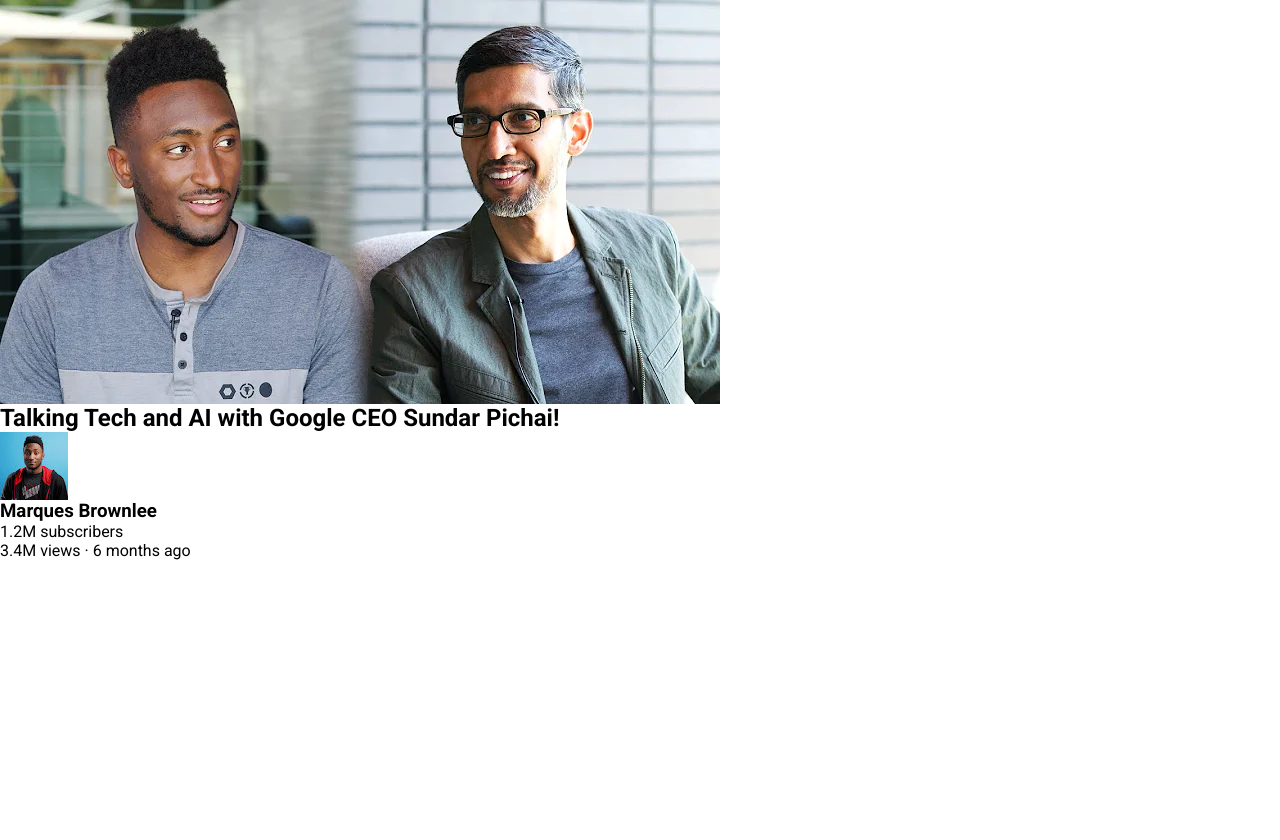
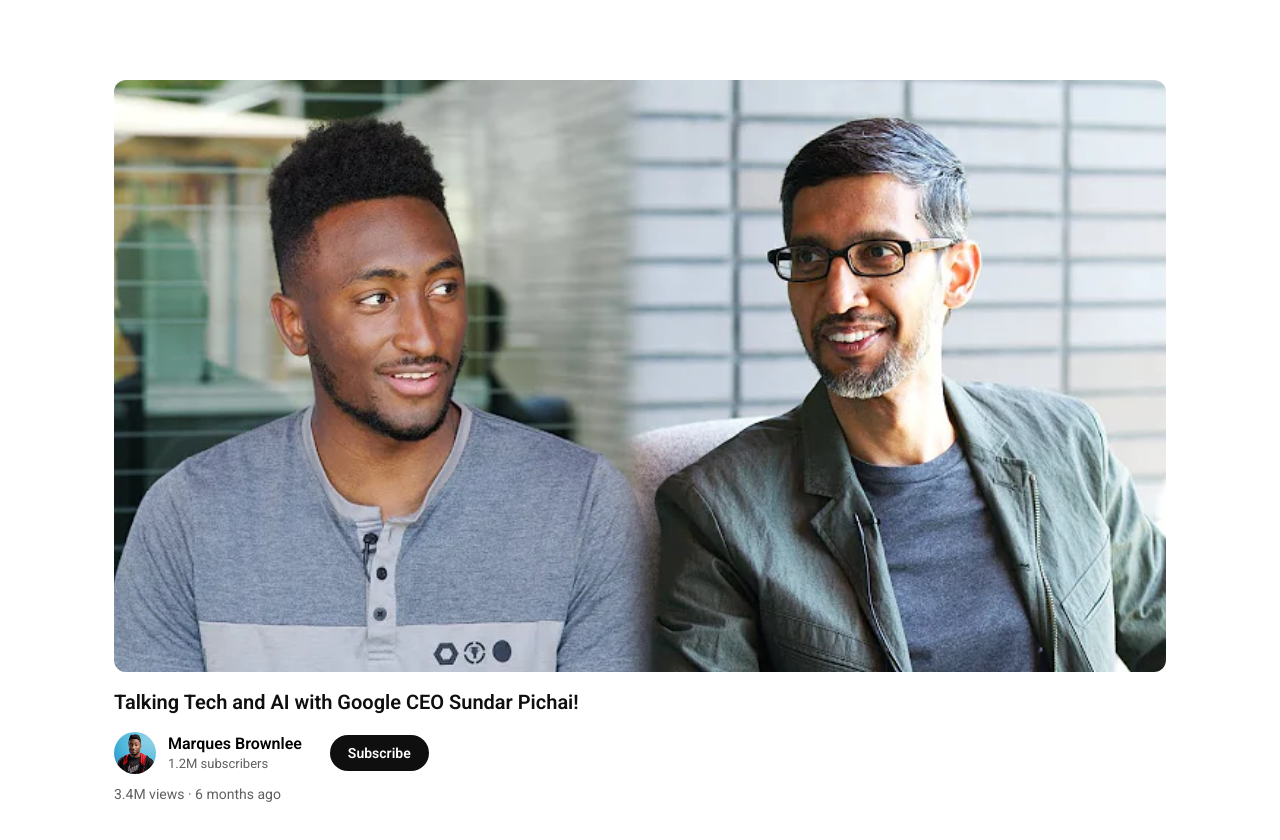
Before and after one commit to DannieBest/Youtube-clone-react, a React (Vite) app: page /watch/1 in a window 1280 px wide. Before the commit the page ends 800 px from the top, so only its background shows below. Built offline with nearby package versions, Linux system fonts and the light colour scheme.

Commit message:
feat: build watch page player layout

```diff
--- a/src/pages/WatchPage/WatchPage.css
+++ b/src/pages/WatchPage/WatchPage.css
@@ -0,0 +1,135 @@
+.watch-page {
+  width: 100%;
+  max-width: 1100px;
+  margin: 80px auto 40px;
+  padding: 0 24px;
+}
+
+
+/* ==========================================
+   VIDEO PLAYER
+========================================== */
+
+.watch-page__player {
+  width: 100%;
+  aspect-ratio: 16 / 9;
+
+  background: #000;
+
+  border-radius: 12px;
+
+  overflow: hidden;
+}
+
+
+.watch-page__player img {
+  width: 100%;
+  height: 100%;
+
+  object-fit: cover;
+
+  display: block;
+}
+
+
+/* ==========================================
+   VIDEO TITLE
+========================================== */
+
+.watch-page__title {
+  margin-top: 16px;
+
+  font-size: 20px;
+  line-height: 1.4;
+
+  font-weight: 600;
+
+  color: #0f0f0f;
+}
+
+
+/* ==========================================
+   CHANNEL
+========================================== */
+
+.watch-page__channel {
+  display: flex;
+  align-items: center;
+
+  gap: 12px;
+
+  margin-top: 16px;
+}
+
+
+.watch-page__channel > img {
+  width: 42px;
+  height: 42px;
+
+  border-radius: 50%;
+
+  object-fit: cover;
+}
+
+
+.watch-page__channel-info {
+  display: flex;
+  flex-direction: column;
+}
+
+
+.watch-page__channel-info h3 {
+  margin: 0;
+
+  font-size: 16px;
+  font-weight: 600;
+}
+
+
+.watch-page__channel-info p {
+  margin-top: 3px;
+
+  font-size: 13px;
+
+  color: #606060;
+}
+
+
+/* ==========================================
+   SUBSCRIBE
+========================================== */
+
+.watch-page__subscribe {
+  margin-left: 16px;
+
+  padding: 10px 18px;
+
+  border: none;
+  border-radius: 20px;
+
+  background: #0f0f0f;
+  color: white;
+
+  font-size: 14px;
+  font-weight: 600;
+
+  cursor: pointer;
+}
+
+
+.watch-page__subscribe:hover {
+  opacity: 0.85;
+}
+
+
+/* ==========================================
+   STATS
+========================================== */
+
+.watch-page__stats {
+  margin-top: 12px;
+
+  font-size: 14px;
+
+  color: #606060;
+}
--- a/src/pages/WatchPage/WatchPage.jsx
+++ b/src/pages/WatchPage/WatchPage.jsx
@@ -3,16 +3,25 @@ import videos from '../../data/videos';
 import './WatchPage.css';
 
 function WatchPage() {
+
   const { videoId } = useParams();
 
-  const video = videos.find((video) => video.id === Number(videoId));
+  const video = videos.find(
+    (video) => video.id === Number(videoId)
+  );
 
   if (!video) {
-    return <h1>Video not found!</h1>;
+    return (
+      <section className="watch-page">
+        <h1>Video not found</h1>
+      </section>
+    );
   }
 
   return (
     <section className="watch-page">
+
+      {/* VIDEO PLAYER */}
 
       <div className="watch-page__player">
         <img
@@ -21,9 +30,15 @@ function WatchPage() {
         />
       </div>
 
+
+      {/* VIDEO TITLE */}
+
       <h1 className="watch-page__title">
         {video.title}
       </h1>
+
+
+      {/* CHANNEL INFORMATION */}
 
       <div className="watch-page__channel">
 
@@ -32,16 +47,25 @@ function WatchPage() {
           alt={video.channel}
         />
 
-        <div>
+        <div className="watch-page__channel-info">
           <h3>{video.channel}</h3>
           <p>1.2M subscribers</p>
         </div>
 
+        <button className="watch-page__subscribe">
+          Subscribe
+        </button>
+
       </div>
 
-      <p className="watch-page__stats">
-        {video.views} · {video.uploaded}
-      </p>
+
+      {/* VIDEO STATS */}
+
+      <div className="watch-page__stats">
+        <span>{video.views}</span>
+        <span> · </span>
+        <span>{video.uploaded}</span>
+      </div>
 
     </section>
   );
```
